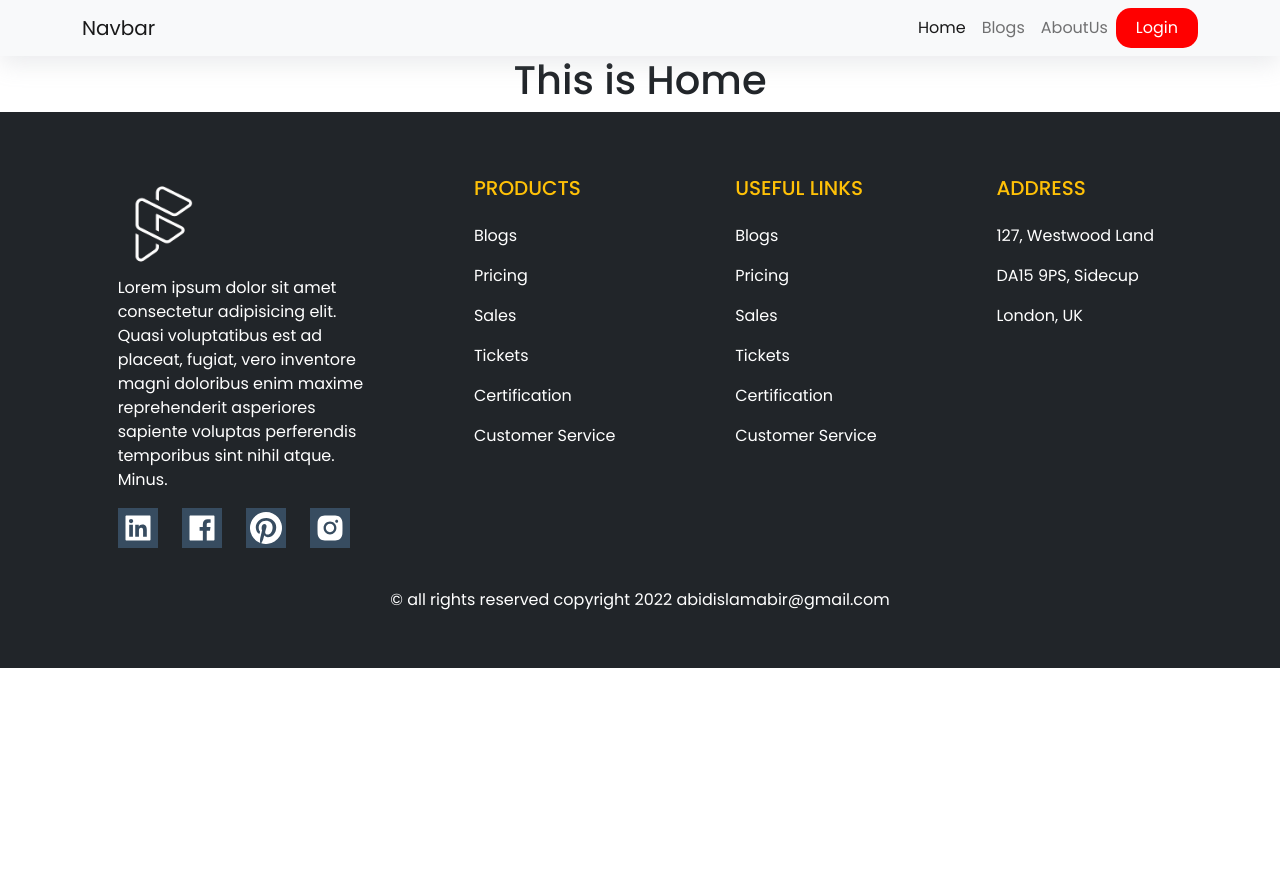
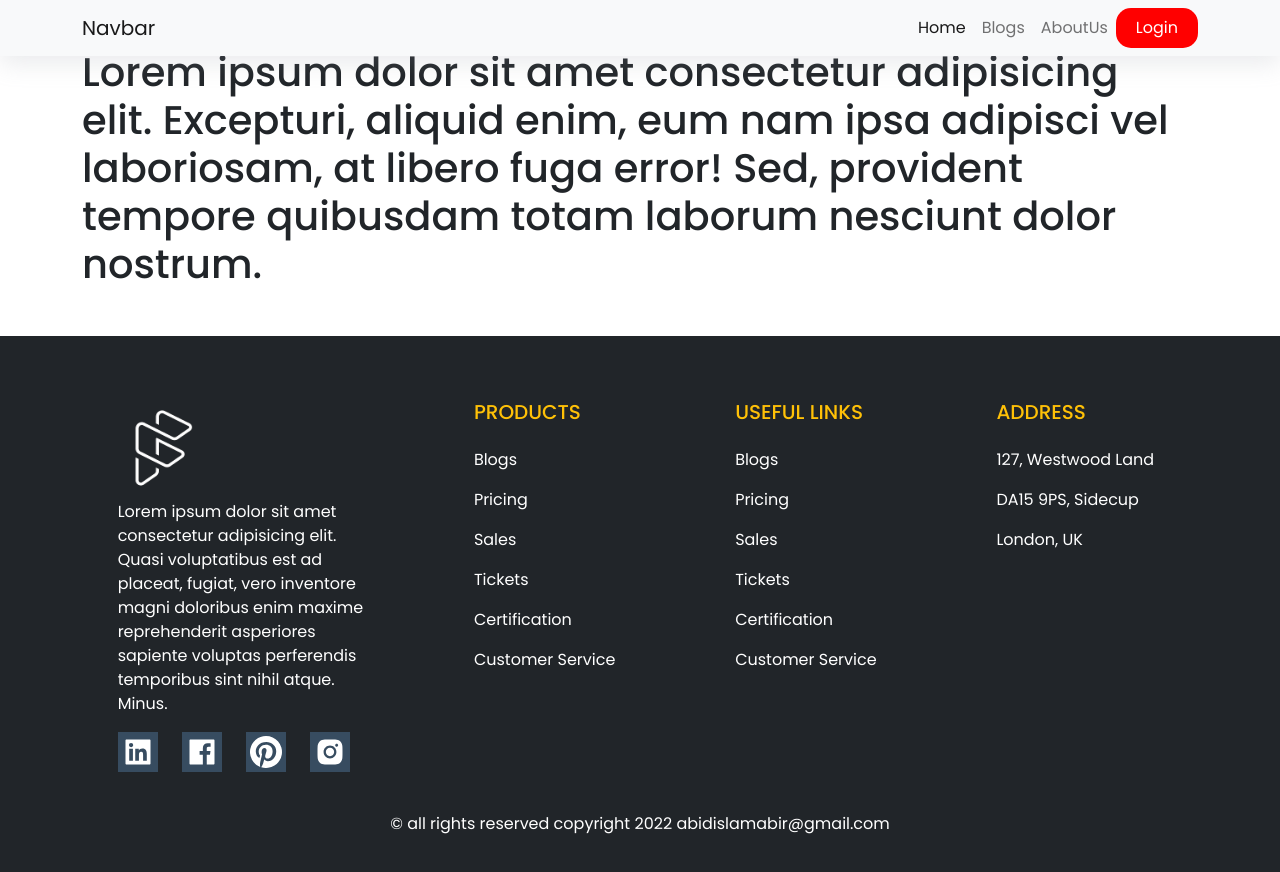
Before and after one commit to LimonFarazi03/computer-lap-client, a React (Create React App) app: page / in a window 1280 px wide. Shown: the top 872 px of the page. Before the commit the page ends 800 px from the top, so only its background shows below. Built offline with nearby package versions, Linux system fonts and the light colour scheme; no server answers.

Commit message:
some update

```diff
--- a/src/components/About/About.js
+++ b/src/components/About/About.js
@@ -4,12 +4,15 @@ import aboutUsImg from "../../Image/aboutUs.jpg";
 
 const About = () => {
   return (
-    <div className="container d-flex justify-content-center align-items-center my-5">
-      <div className='aboutImg'>
-      <img src={aboutUsImg} alt="" />
+    <div className="container my-5">
+
+      <div className='row d-flex justify-content-center align-items-center'>
+        <div className="col-12 col-md-6">
+          <img width={'100%'} src={aboutUsImg} alt="" />
       </div>
-      <div>
-        <h1 className='mb-3'>About Us</h1>
+        <div className="col-12 col-md-6">
+        <div>
+        <h1 className='mb-3 text-uppercase fw-bold'>About Us</h1>
         <p>
           Lorem ipsum dolor sit amet consectetur adipisicing elit. Similique, in
           quos est veritatis at nostrum voluptate sunt ut dicta! Ad consequuntur
@@ -17,6 +20,8 @@ const About = () => {
         </p>
         <div className="btn btn-primary text-white">Learn More</div>
       </div>
+        </div>
+      </div>
     </div>
   );
 };
--- a/src/components/Blogs/Blogs.js
+++ b/src/components/Blogs/Blogs.js
@@ -12,7 +12,7 @@ const Blogs = () => {
         <div>
           <h3 className="text-center my-5 fw-bold blogHeader">Blogs</h3>
           <div className="vsImage bg-clr rounded p-5 my-5 d-flex">
-            <img src={vsImg} alt="" />
+            <img width={'100%'} src={vsImg} alt="" />
             <div className="vImgContainer">
               <h3>1. Difference between javascript and node js ?</h3>
               <div className="d-flex blog-text">
@@ -52,7 +52,7 @@ const Blogs = () => {
         </div>
         <div>
           <div className="vsImage bg-clr rounded p-5 my-5 d-flex">
-            <img src={vsImg2} alt="" />
+            <img width={'100%'} src={vsImg2} alt="" />
             <div className="vImgContainer">
               <h3>
                 2. When should we use node js and when should use mongodb ?
@@ -92,7 +92,7 @@ const Blogs = () => {
         </div>
         <div>
           <div className="vsImage bg-clr rounded p-5 my-5 d-flex">
-            <img src={vsImg3} alt="" />
+            <img width={'100%'} src={vsImg3} alt="" />
             <div className="vImgContainer">
               <h3>3. Difference between sql and nosql ?</h3>
               <p className="my-3">
@@ -127,7 +127,7 @@ const Blogs = () => {
         </div>
         <div>
           <div className="vsImage bg-clr rounded p-5 my-5 d-flex">
-            <img src={vsImg4} alt="" />
+            <img width={'100%'} src={vsImg4} alt="" />
             <div className="vImgContainer">
               <h3>4. What is the purpose of JWT and how does it work ?</h3>
               <div className="d-flex blog-text">
--- a/src/components/Footer/Footer.js
+++ b/src/components/Footer/Footer.js
@@ -12,7 +12,7 @@ const Footer = () => {
         <div className="row text-md-left">
           <div className="col-md-3 col-lg-3 col-xl-3 mx-auto mt-3">
             <div className="footerImg">
-              <img src={footerImg} alt="" />
+              <img width={'100%'} src={footerImg} alt="" />
             </div>
             <p>
               Lorem ipsum dolor sit amet consectetur adipisicing elit. Quasi
--- a/src/components/Home/Home.js
+++ b/src/components/Home/Home.js
@@ -1,9 +1,14 @@
-import React from 'react';
+import React from "react";
 
 const Home = () => {
   return (
-    <div>
-      <h1 className='text-center'>This is Home</h1>
+    <div className='my-5 container'>
+      <h1>
+        Lorem ipsum dolor sit amet consectetur adipisicing elit. Excepturi,
+        aliquid enim, eum nam ipsa adipisci vel laboriosam, at libero fuga
+        error! Sed, provident tempore quibusdam totam laborum nesciunt dolor
+        nostrum.
+      </h1>
     </div>
   );
 };
--- a/src/components/Navbar/HomeLink.js
+++ b/src/components/Navbar/HomeLink.js
@@ -17,7 +17,7 @@ const HomeLink = () => {
   };
   return (
     <div>
-      <nav className="navbar navbar-expand-lg navbar-light bg-light">
+      <nav className="fixed-top navbar navbar-expand-lg navbar-light bg-light">
   <div className="container">
     <Link className="navbar-brand" to="/">Navbar</Link>
     <button className="navbar-toggler" type="button" data-bs-toggle="collapse" data-bs-target="#navbarSupportedContent" aria-controls="navbarSupportedContent" aria-expanded="false" aria-label="Toggle navigation">
```
